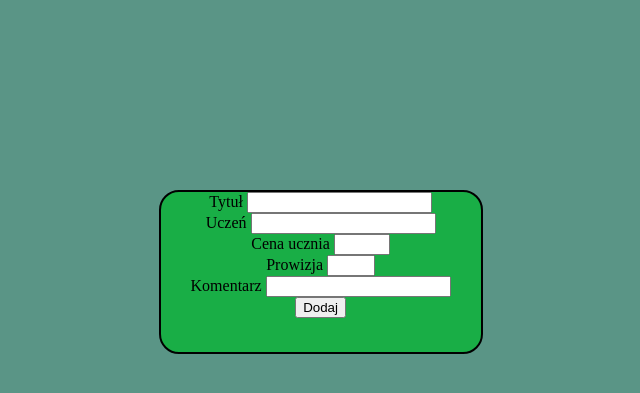
After one commit to Nick536363/kiermasz-podrecznikow, a web app: file templates/add.html in a window 1280 px wide. The commit adds this page. Shown: the top 393 px of the page, without its empty margins (355-995 px from the left). Run offline with its HTML, style and script files only (its server is not run), Linux system fonts and the light colour scheme; some libraries are stand-ins or nearby versions.

Commit message:
Stworzono formę dla dodania książek

```diff
--- a/index.js
+++ b/index.js
@@ -20,12 +20,24 @@ app.get("/", (req, res) => {
     if(!req.session.user){
         return res.redirect("/login")
     }
+    console.log(req.session.user)
     const data = database.prepare("SELECT * FROM books").all()
-    console.log(data)
     res.render(__dirname+"/templates/index.ejs", {data : data})
 })
 
-app.post("/", (req, res) => {
+
+app.get("/login", (req, res) => {
+    res.sendFile(__dirname+"/templates/login.html")
+})
+
+app.get("/add", (req, res)=>{
+    if(!req.session.user){
+        return res.redirect("/login")
+    }
+    res.sendFile(__dirname+"/templates/add.html")
+})
+
+app.post("/login", (req, res) => {
     const user = req.body.user
     const data = database.prepare("SELECT uID, password, salt FROM users WHERE username = ?").get(user)
     if(!data){
@@ -35,16 +47,12 @@ app.post("/", (req, res) => {
     const salt = data.salt
     const hashed_passwd = crypto.scryptSync(req.body.passwd, salt, 64).toString("hex")
     if(hashed_passwd == data.password){
-        req.session.user = data.uID
+        req.session.user = crypto.scryptSync(data.uID.toString(), salt, 64).toString("hex")
         return res.redirect("/")
     }
     return res.redirect("/login")
 })
 
-app.get("/login", (req, res) => {
-    res.sendFile(__dirname+"/templates/login.html")
-})
-
 app.listen(PORT, () => {
     console.log(`Server started on http://localhost:${PORT}`)
 })
--- /dev/null
+++ b/templates/add.html
@@ -0,0 +1,56 @@
+<!DOCTYPE html>
+<html lang="pl">
+<head>
+    <meta charset="UTF-8">
+    <meta name="viewport" content="width=device-width, initial-scale=1.0">
+    <title>Dodaj książkę</title>
+    <style>
+        * {
+            text-align: center;
+        }
+
+        body {
+            background-color: #5A9586;
+        }
+        body>div {
+            margin-top: 15%;
+            margin-left: 40%;
+            border: 2px solid black;
+            border-radius: 20px;
+            background-color: #19AE46;
+            width: 20em;
+            height: 10em;
+        }
+
+    </style>
+</head>
+<body>
+    <div>
+    <form method="post" action="/add">
+        <div>
+            <label for="title">Tytuł</label>
+            <input type="text" name="title" required>
+        </div>
+        <div>
+            <label for="pupil">Uczeń</label>
+            <input type="text" name="pupil" required>
+        </div>
+        <div>
+            <label for="pupil_price">Cena ucznia</label>
+            <input type="number" name="pupil_price" min="10" max="50" required>
+        </div>
+        <div>
+            <label for="commision">Prowizja</label>
+            <input type="number" name="commision" min="1" max="5" required>
+        </div>
+        <div>
+            <label for="comment">Komentarz</label>
+            <input type="text" name="comment" required>
+        </div>
+
+        <button type="submit">Dodaj</button>
+    </form>
+    </div>
+
+</body>
+</html>
--- a/templates/login.html
+++ b/templates/login.html
@@ -27,7 +27,7 @@ div {
 </head>
 <body>
     <div>
-    <form method="post" action="/">
+    <form method="post" action="/login">
         <label>Username</label>
         <br>
         <input type="text" id="user" name="user" required>
```
